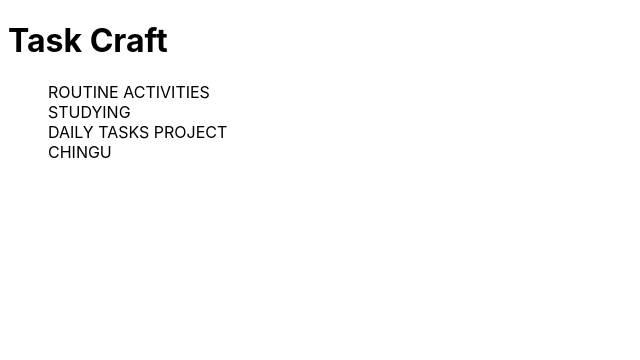
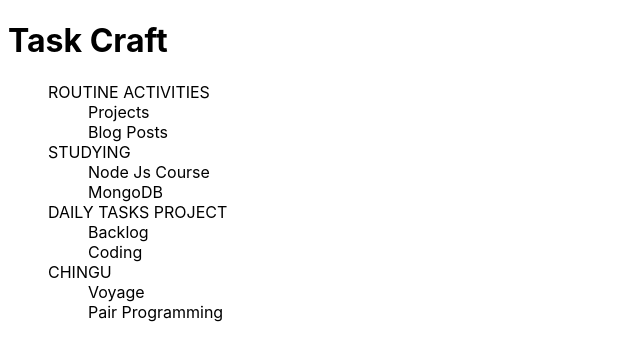
Before and after one commit to chingu-voyages/v47-tier2-team-11, a React (Vite) app in the folder task-craft/: page / in a window 1280 px wide. Shown: the top 360 px of the page, without its empty margins (0-640 px from the left). Built offline with nearby package versions, Linux system fonts and the light colour scheme.

Commit message:
create activity component

```diff
--- /dev/null
+++ b/task-craft/src/components/Activity.css
@@ -0,0 +1,3 @@
+.noBullets{
+    list-style-type: none;
+}
--- /dev/null
+++ b/task-craft/src/components/Activity.jsx
@@ -0,0 +1,30 @@
+import React, { useEffect, useState } from "react";
+import "./Activity.css";
+const Activity = ({ categoryData }) => {
+  const [activityNames, setActivityNames] = useState([]);
+
+  useEffect(() => {
+    if (categoryData) {
+      const names = categoryData.activityTypes.map(
+        (activity) => activity.activityName
+      );
+      setActivityNames(names);
+    }
+  }, [categoryData]);
+
+  if (!categoryData) {
+    return <p>Please wait</p>;
+  }
+
+  return (
+    <>
+      <ul className="noBullets">
+        {activityNames.map((name, index) => (
+          <li key={index}>{name}</li>
+        ))}
+      </ul>
+    </>
+  );
+};
+
+export default Activity;
--- a/task-craft/src/components/Category.jsx
+++ b/task-craft/src/components/Category.jsx
@@ -1,5 +1,5 @@
 import React, { useEffect, useState } from "react";
-// import Activity from "./Activity";
+import Activity from "./Activity";
 import "./Category.css";
 const Category = ({ data }) => {
   const [categoryNames, setCategoryNames] = useState([]);
@@ -21,7 +21,7 @@ const Category = ({ data }) => {
         {categoryNames.map((name, index) => (
           <li key={index}>
             {name}
-            {/* <Activity categoryData={data[index]} /> */}
+            <Activity categoryData={data[index]} />
           </li>
         ))}
       </ul>
```
